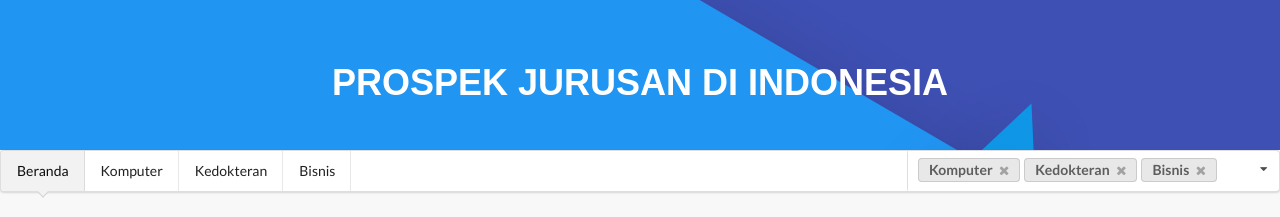
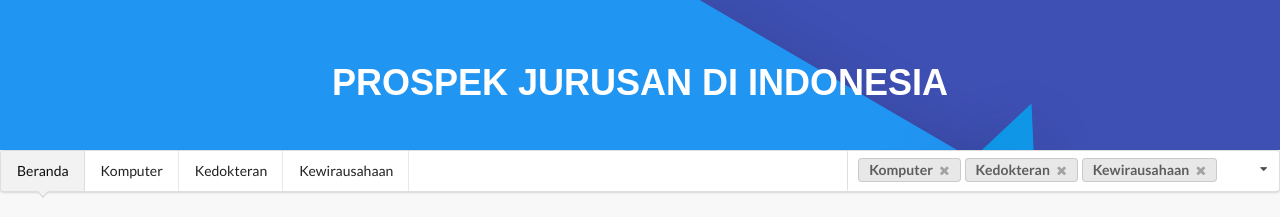
Before and after one commit to elvanowen/jobs-data-visualization, a plain HTML site: page index.html in a window 1280 px wide. Shown: the top 217 px of the page. Drawn offline with Linux system fonts and the light colour scheme.

Commit message:
Add filter year and change `bisnis` to `kewirausahaan`

```diff
--- a/data-salary.json
+++ b/data-salary.json
@@ -1,6 +1,6 @@
 { "majors":[
   "Komputer",
-  "Bisnis",
+  "Kewirausahaan",
   "Kedokteran",
   "Psikologi",
   "Ekonomi",
@@ -24,7 +24,7 @@
   "averageAnnualSalaries":{
     "2011":[
       { "major":"Komputer", "salary":15691775 },
-      { "major":"Bisnis", "salary":12154250 },
+      { "major":"Kewirausahaan", "salary":12154250 },
       { "major":"Kedokteran", "salary":8899699 },
       { "major":"Psikologi", "salary":12164308 },
       { "major":"Ekonomi", "salary":12231036 },
@@ -47,7 +47,7 @@
     ],
     "2012":[
       { "major":"Komputer", "salary":13724887 },
-      { "major":"Bisnis", "salary":8641750 },
+      { "major":"Kewirausahaan", "salary":8641750 },
       { "major":"Kedokteran", "salary":11048250 },
       { "major":"Psikologi", "salary":8885450 },
       { "major":"Ekonomi", "salary":12194981 },
@@ -70,7 +70,7 @@
     ],
     "2013":[
       { "major":"Komputer", "salary":17760790 },
-      { "major":"Bisnis", "salary":7487447 },
+      { "major":"Kewirausahaan", "salary":7487447 },
       { "major":"Kedokteran", "salary":8061224 },
       { "major":"Psikologi", "salary":8390842 },
       { "major":"Ekonomi", "salary":13390713 },
@@ -93,7 +93,7 @@
     ],
     "2014":[
       { "major":"Komputer", "salary":15576039 },
-      { "major":"Bisnis", "salary":8636894 },
+      { "major":"Kewirausahaan", "salary":8636894 },
       { "major":"Kedokteran", "salary":8682308 },
       { "major":"Psikologi", "salary":9681624 },
       { "major":"Ekonomi", "salary":13618830 },
@@ -116,7 +116,7 @@
     ],
     "2015":[
       { "major":"Komputer", "salary":17055646 },
-      { "major":"Bisnis", "salary":7936732 },
+      { "major":"Kewirausahaan", "salary":7936732 },
       { "major":"Kedokteran", "salary":7078479 },
       { "major":"Psikologi", "salary":10254341 },
       { "major":"Ekonomi", "salary":9888570 },
@@ -139,7 +139,7 @@
     ],
     "2016":[
       { "major":"Komputer", "salary":19342439 },
-      { "major":"Bisnis", "salary":7924639 },
+      { "major":"Kewirausahaan", "salary":7924639 },
       { "major":"Kedokteran", "salary":7569642 },
       { "major":"Psikologi", "salary":10855089 },
       { "major":"Ekonomi", "salary":9328751 },
@@ -164,7 +164,7 @@
   "averageCost":{
     "2011":[
       { "major":"Komputer", "cost":144435247 },
-      { "major":"Bisnis", "cost":111465229 },
+      { "major":"Kewirausahaan", "cost":111465229 },
       { "major":"Kedokteran", "cost":142347600 },
       { "major":"Psikologi", "cost":52988424 },
       { "major":"Ekonomi", "cost":120833661 },
@@ -187,7 +187,7 @@
     ],
     "2012":[
       { "major":"Komputer", "cost":162921407 },
-      { "major":"Bisnis", "cost":133827398 },
+      { "major":"Kewirausahaan", "cost":133827398 },
       { "major":"Kedokteran", "cost":109470568 },
       { "major":"Psikologi", "cost":41962908 },
       { "major":"Ekonomi", "cost":99465520 },
@@ -210,7 +210,7 @@
     ],
     "2013":[
       { "major":"Komputer", "cost":203140516 },
-      { "major":"Bisnis", "cost":118444709 },
+      { "major":"Kewirausahaan", "cost":118444709 },
       { "major":"Kedokteran", "cost":103223495 },
       { "major":"Psikologi", "cost":35347975 },
       { "major":"Ekonomi", "cost":113451441 },
@@ -233,7 +233,7 @@
     ],
     "2014":[
       { "major":"Komputer", "cost":187837608 },
-      { "major":"Bisnis", "cost":137136246 },
+      { "major":"Kewirausahaan", "cost":137136246 },
       { "major":"Kedokteran", "cost":81808321 },
       { "major":"Psikologi", "cost":39989166 },
       { "major":"Ekonomi", "cost":123683202 },
@@ -256,7 +256,7 @@
     ],
     "2015":[
       { "major":"Komputer", "cost":237869078 },
-      { "major":"Bisnis", "cost":145990303 },
+      { "major":"Kewirausahaan", "cost":145990303 },
       { "major":"Kedokteran", "cost":78351185 },
       { "major":"Psikologi", "cost":38083835 },
       { "major":"Ekonomi", "cost":96879870 },
@@ -279,7 +279,7 @@
     ],
     "2016":[
       { "major":"Komputer", "cost":214870957 },
-      { "major":"Bisnis", "cost":116963626 },
+      { "major":"Kewirausahaan", "cost":116963626 },
       { "major":"Kedokteran", "cost":92447241 },
       { "major":"Psikologi", "cost":39909793 },
       { "major":"Ekonomi", "cost":76159101 },
@@ -304,7 +304,7 @@
   "passions":{
     "2011":[
       { "major":"Komputer", "total":19808 },
-      { "major":"Bisnis", "total":24111 },
+      { "major":"Kewirausahaan", "total":24111 },
       { "major":"Kedokteran", "total":5382 },
       { "major":"Psikologi", "total":19412 },
       { "major":"Ekonomi", "total":16694 },
@@ -327,7 +327,7 @@
     ],
     "2012":[
       { "major":"Komputer", "total":20628 },
-      { "major":"Bisnis", "total":19139 },
+      { "major":"Kewirausahaan", "total":19139 },
       { "major":"Kedokteran", "total":6710 },
       { "major":"Psikologi", "total":19481 },
       { "major":"Ekonomi", "total":15164 },
@@ -350,7 +350,7 @@
     ],
     "2013":[
       { "major":"Komputer", "total":18936 },
-      { "major":"Bisnis", "total":23245 },
+      { "major":"Kewirausahaan", "total":23245 },
       { "major":"Kedokteran", "total":7310 },
       { "major":"Psikologi", "total":17866 },
       { "major":"Ekonomi", "total":14991 },
@@ -373,7 +373,7 @@
     ],
     "2014":[
       { "major":"Komputer", "total":13345 },
-      { "major":"Bisnis", "total":22589 },
+      { "major":"Kewirausahaan", "total":22589 },
       { "major":"Kedokteran", "total":7095 },
       { "major":"Psikologi", "total":22465 },
       { "major":"Ekonomi", "total":12706 },
@@ -396,7 +396,7 @@
     ],
     "2015":[
       { "major":"Komputer", "total":13270 },
-      { "major":"Bisnis", "total":22846 },
+      { "major":"Kewirausahaan", "total":22846 },
       { "major":"Kedokteran", "total":6349 },
       { "major":"Psikologi", "total":22772 },
       { "major":"Ekonomi", "total":8922 },
@@ -419,7 +419,7 @@
     ],
     "2016":[
       { "major":"Komputer", "total":9338 },
-      { "major":"Bisnis", "total":27577 },
+      { "major":"Kewirausahaan", "total":27577 },
       { "major":"Kedokteran", "total":7980 },
       { "major":"Psikologi", "total":19852 },
       { "major":"Ekonomi", "total":6404 },
--- a/index.html
+++ b/index.html
@@ -37,7 +37,7 @@
             <div class="default text">Select Majors</div>
             <div class="menu">
               <div class="item" data-value="komputer">Komputer</div>
-              <div class="item" data-value="bisnis">Bisnis</div>
+              <div class="item" data-value="kewirausahaan">Kewirausahaan</div>
               <div class="item" data-value="kedokteran">Kedokteran</div>
               <div class="item" data-value="psikologi">Psikologi</div>
               <div class="item" data-value="ekonomi">Ekonomi</div>
--- a/salary-graph.js
+++ b/salary-graph.js
@@ -3,7 +3,7 @@ var majorActiveArray = [];
 
 var MAJOR_LIST = [
   "komputer",
-  "bisnis",
+  "kewirausahaan",
   "kedokteran",
   "psikologi",
   "ekonomi",
--- a/ui.js
+++ b/ui.js
@@ -1,6 +1,6 @@
 var MAJOR_LIST = [
   "komputer",
-  "bisnis",
+  "kewirausahaan",
   "kedokteran",
   "psikologi",
   "ekonomi",
@@ -87,7 +87,7 @@ $(document).ready(function() {
     // Default selected majors
     $('.dropdown-filter-majors').dropdown('set selected', 'komputer');
     $('.dropdown-filter-majors').dropdown('set selected', 'kedokteran');
-    $('.dropdown-filter-majors').dropdown('set selected', 'bisnis');
+    $('.dropdown-filter-majors').dropdown('set selected', 'kewirausahaan');
   } else {
     var selectedMajorsArr = selectedMajors.split(',');
 
```
Also changed, not shown: major-chart.js (+23 -7 lines), major.html (+22 -1 lines).
